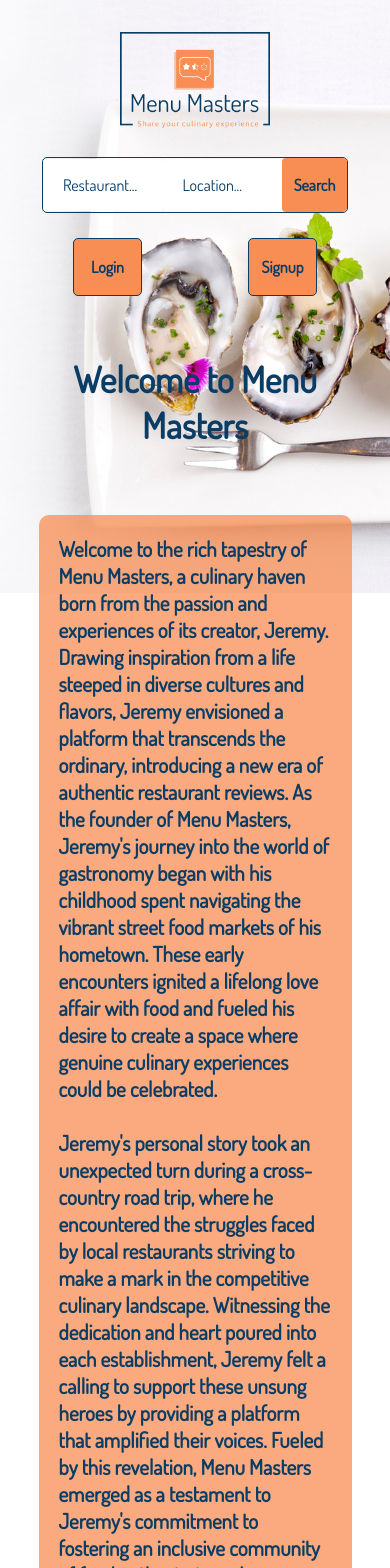
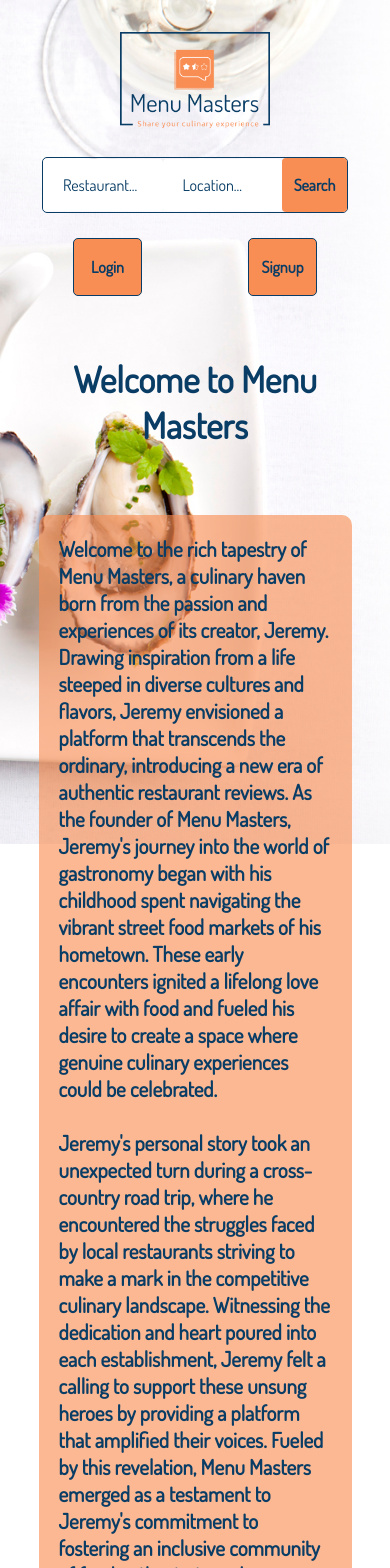
Before and after one commit to NomadLyfe/phase-4-project, a React (Create React App) app in the folder client/: page / in a window 390 px wide. Shown: the top 1568 px of the page. Built offline with nearby package versions, Linux system fonts and the light colour scheme; no server answers.

Commit message:
fixed issues with portrait vs landscape on mobile devices

```diff
--- a/client/src/css files/app.css
+++ b/client/src/css files/app.css
@@ -47,7 +47,7 @@ main {
 .welcome h2 {
     border-radius: 10px;
     padding: 20px;
-    background-color: #f98e54c0;
+    background-color: #f98e54a0;
     max-width: 70vw;
     margin-bottom: 100px;
     font-size: calc(20px + 0.25vw);
--- a/client/src/css files/index.css
+++ b/client/src/css files/index.css
@@ -4,9 +4,17 @@
   --link: #61dafb;
   --text: hsla(0, 0%, 100%, 0.88);
   background-image: url('../images/fine_dining_4.jpg');
-  background-position-y: -100px;
-  background-size: calc(50vw + 100vh);
+  background-size: 100vw;
+  background-position-y: -120px;
   background-repeat: no-repeat;
   background-attachment: fixed;
   overflow-x: hidden;
 }
+
+@media (max-width: 1300px) and (orientation: portrait) {
+  :root {
+    background-position-y: 0px;
+    background-size: auto 100vh;
+    background-position-x: right;
+  }
+}
```
